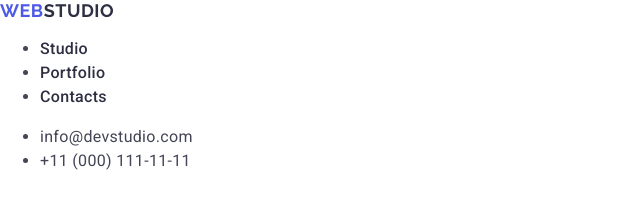
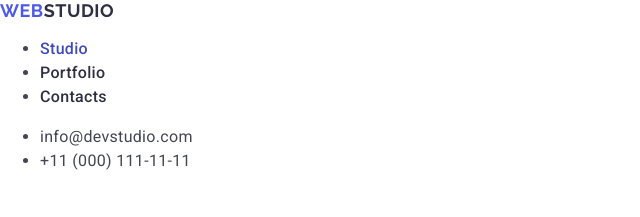
Before and after one commit to Jenya-Osinskiy/goit-markup-hw-02, a plain HTML site: page index.html in a window 1280 px wide. In both pictures the pointer is over the link "Studio". Shown: the top 217 px of the page, 0-640 px from the left. Drawn offline with nearby package versions, Linux system fonts and the light colour scheme.

Commit message:
upd file

```diff
--- a/css/styles.css
+++ b/css/styles.css
@@ -25,6 +25,7 @@ a {
     color: #2e2f42;
     letter-spacing: 0.02em;
 }
+.head-nav:hover,
 .head-nav:focus {
     color: #404bbf;
 }
```
Also changed, not shown: index.html (+0 -1 lines).
